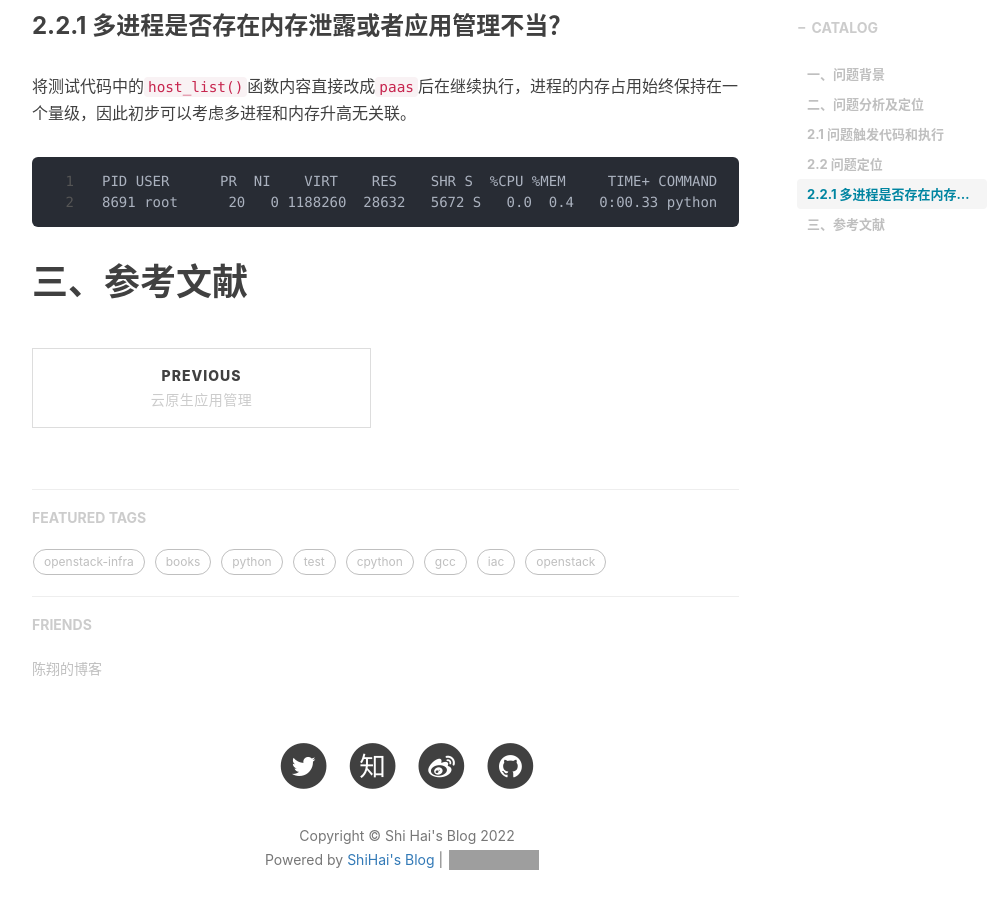
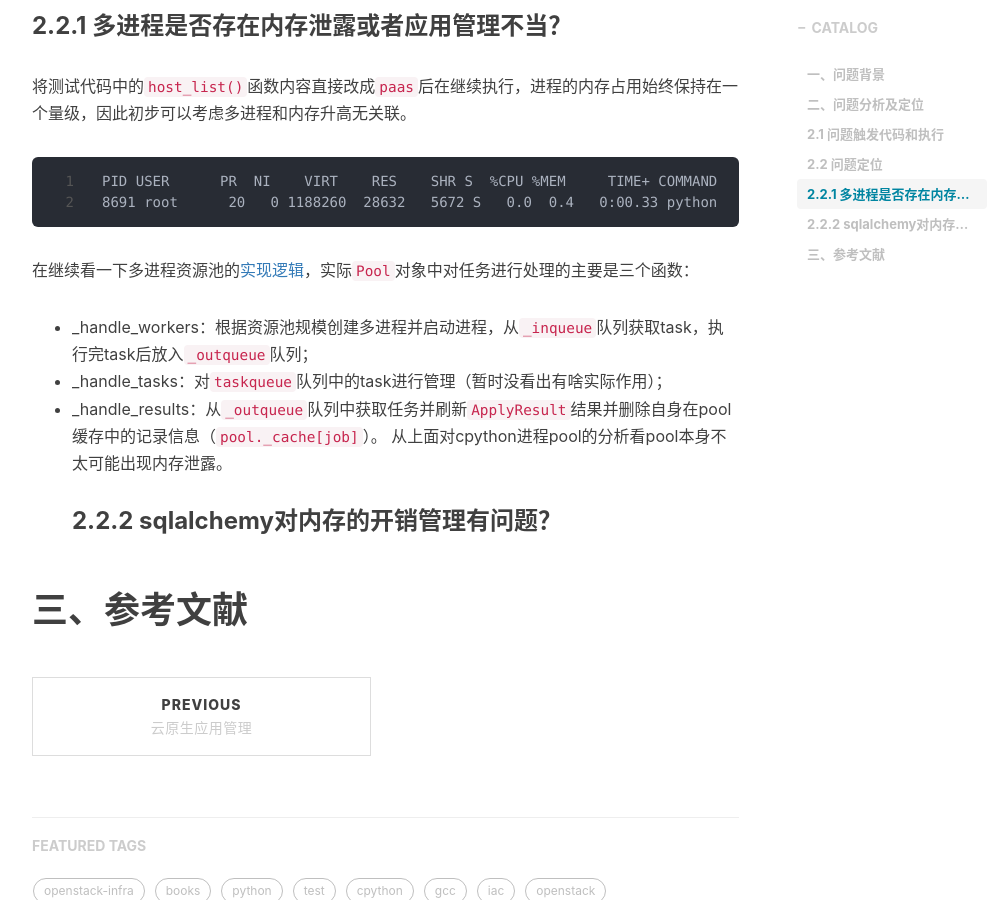
Before and after one commit to shihai1991/shihai1991.github.io, a Jekyll site: the page built from _posts/2022-09-20-multiprocessing-sqlalchemy.md, in a window 1280 px wide and 900 px high, scrolled down 3252 px. Shown: the whole window, without its empty margins (233-1233 px from the left). Built offline with Jekyll 4.4.1, drawn with Linux system fonts in a browser that asks for light colours; nearby versions of some CDN libraries; comment, search, counter and statistics services are not loaded; grey boxes are pictures that could not be loaded.

Commit message:
Update 2022-09-20-multiprocessing-sqlalchemy.md

````diff
--- a/_posts/2022-09-20-multiprocessing-sqlalchemy.md
+++ b/_posts/2022-09-20-multiprocessing-sqlalchemy.md
@@ -124,5 +124,11 @@ result len:100000
 PID USER      PR  NI    VIRT    RES    SHR S  %CPU %MEM     TIME+ COMMAND
 8691 root      20   0 1188260  28632   5672 S   0.0  0.4   0:00.33 python
 ```
+在继续看一下多进程资源池的[实现逻辑](https://github.com/shihai1991/cpython/blob/9a34d853d7ad2e2f52dcd5d7fef5773a1dc98868/Lib/multiprocessing/pool.py)，实际`Pool`对象中对任务进行处理的主要是三个函数：
+- _handle_workers：根据资源池规模创建多进程并启动进程，从`_inqueue`队列获取task，执行完task后放入`_outqueue`队列；
+- _handle_tasks：对`taskqueue`队列中的task进行管理（暂时没看出有啥实际作用）；
+- _handle_results：从`_outqueue`队列中获取任务并刷新`ApplyResult`结果并删除自身在pool缓存中的记录信息（`pool._cache[job]`）。
+从上面对cpython进程pool的分析看pool本身不太可能出现内存泄露。
+### 2.2.2 sqlalchemy对内存的开销管理有问题？
 
 # 三、参考文献
````
